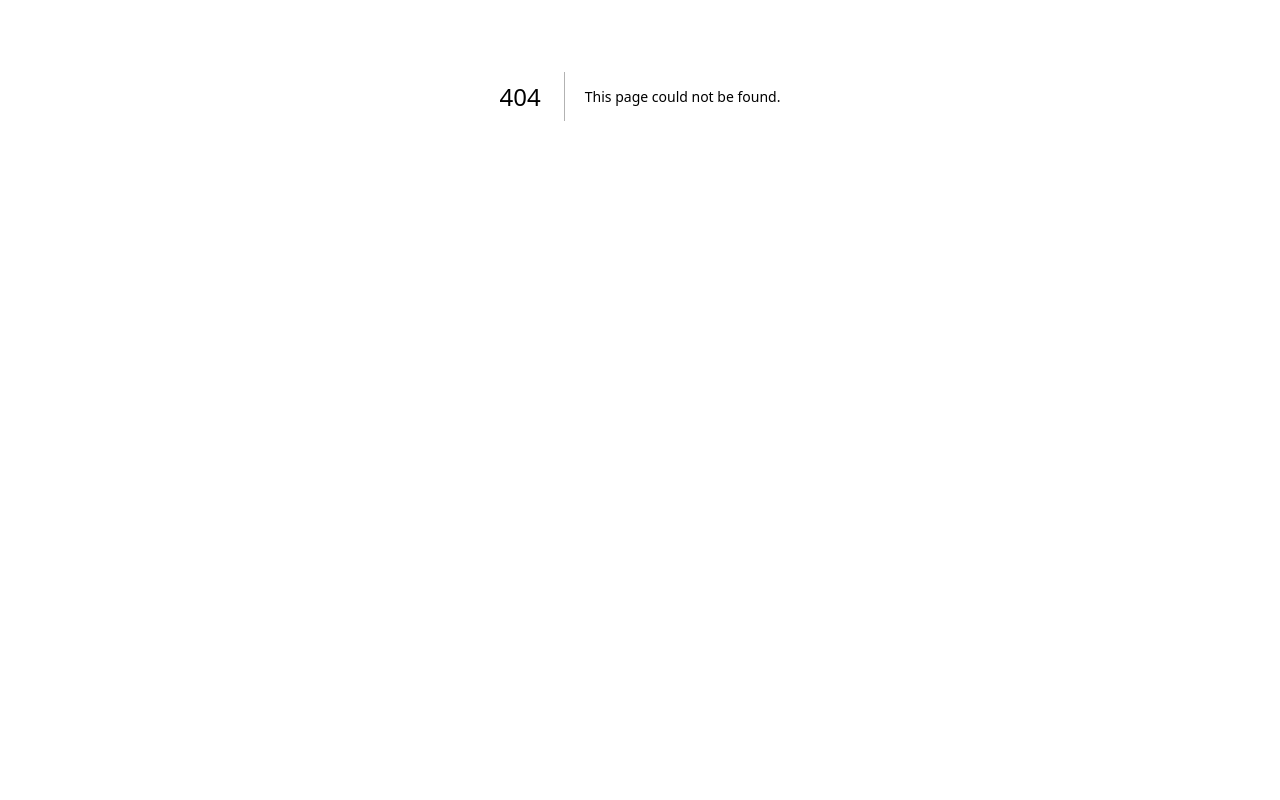
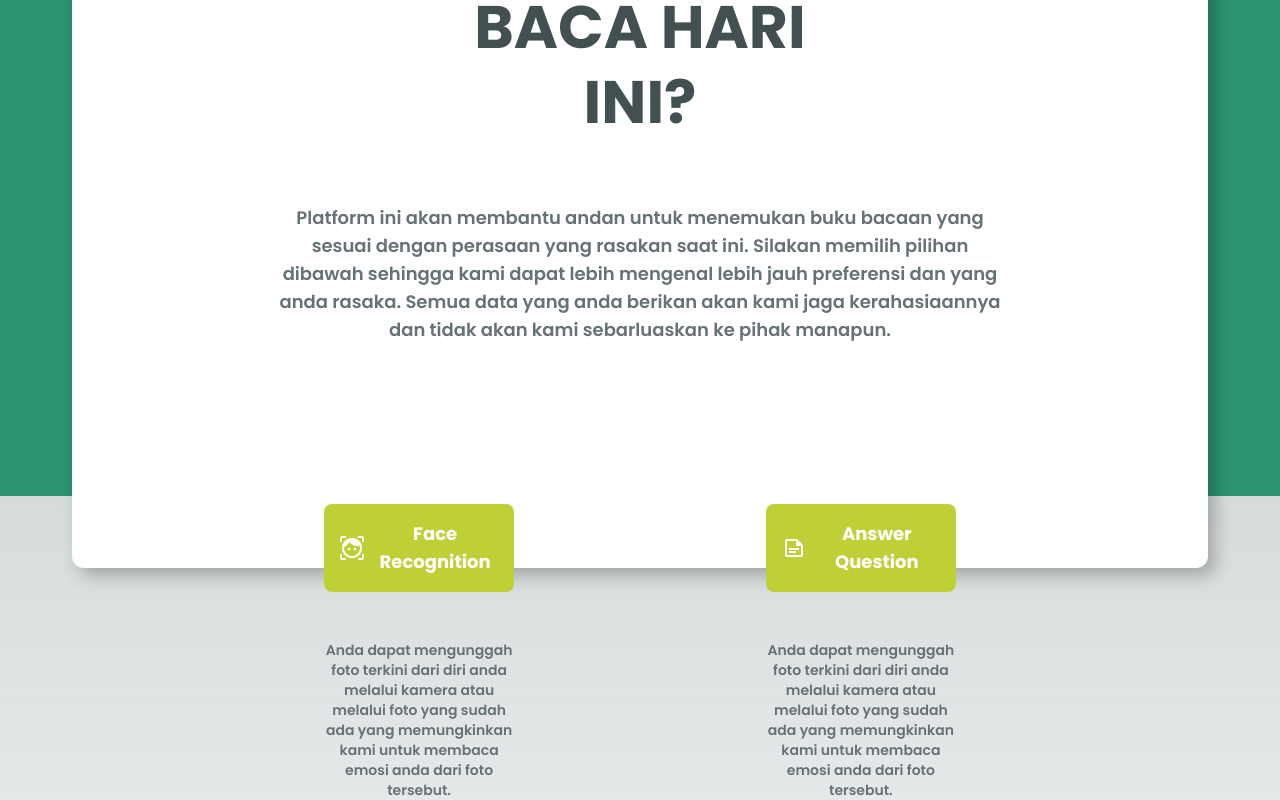
Before and after one commit to rhafif-p/Sentify, a Next.js app in the folder frontend/: page /home in a window 1280 px wide. Before the commit this address had no page. Shown: the part 304-1104 px from the top of the page. Before the commit the page ends 800 px from the top, so only its background shows below. Built offline with nearby package versions, Linux system fonts and the light colour scheme.

Commit message:
feat - refactor home page initiation

```diff
--- /dev/null
+++ b/frontend/src/app/home/page.jsx
@@ -0,0 +1,53 @@
+import React from 'react'
+
+export default function Home() {
+  return (
+    <main className="flex h-screen flex-col items-center justify-between p-10 bg-green">
+      <div
+        className="bg-white h-screen flex flex-col items-center rounded-xl m-8"
+        style={{ boxShadow: '7px 8px 17px 0px #00000040' }}
+      >
+        <p className="font-bold text-6xl text-darkgray font-poppins text-center w-2/5 pt-10 pb-16 leading-tight mt-8">
+          APA YANG INGIN ANDA BACA HARI INI?
+        </p>
+        <p className="w-2/3 font-inter text-lg text-lightgray font-semibold text-center px-2">
+          Platform ini akan membantu andan untuk menemukan buku bacaan yang
+          sesuai dengan perasaan yang rasakan saat ini. Silakan memilih pilihan
+          dibawah sehingga kami dapat lebih mengenal lebih jauh preferensi dan
+          yang anda rasaka. Semua data yang anda berikan akan kami jaga
+          kerahasiaannya dan tidak akan kami sebarluaskan ke pihak manapun.
+        </p>
+
+        <div className="flex flex-row justify-evenly text-center pt-40">
+          <div className="flex flex-col w-1/6 ">
+            <button className="text-lg font-bold bg-limegreen text-white flex items-center justify-center p-4 rounded-lg">
+              <img src="/static/face.png" alt="Icon" className="w-6 h-6 mr-2" />
+              Face Recognition
+            </button>
+            <p className="text-sm font-semibold text-lightgray pt-12">
+              Anda dapat mengunggah foto terkini dari diri anda melalui kamera
+              atau melalui foto yang sudah ada yang memungkinkan kami untuk
+              membaca emosi anda dari foto tersebut.
+            </p>
+          </div>
+
+          <div className="flex flex-col w-1/6">
+            <button className="text-lg font-bold bg-limegreen text-white flex items-center justify-center p-4 rounded-lg">
+              <img
+                src="/static/camera.png"
+                alt="Icon"
+                className="w-6 h-6 mr-2"
+              />
+              Answer Question
+            </button>
+            <p className="text-sm font-semibold text-lightgray pt-12">
+              Anda dapat mengunggah foto terkini dari diri anda melalui kamera
+              atau melalui foto yang sudah ada yang memungkinkan kami untuk
+              membaca emosi anda dari foto tersebut.
+            </p>
+          </div>
+        </div>
+      </div>
+    </main>
+  )
+}
--- /dev/null
+++ b/frontend/src/app/page.jsx
@@ -0,0 +1,15 @@
+import Image from "next/image";
+
+import Home from "./home/page";
+
+import React from "react";
+
+export default function Main() {
+  return (
+    <main>
+      <div className="flex flex-col overflow-hidden">
+        <Home />
+      </div>
+    </main>
+  );
+}
```
